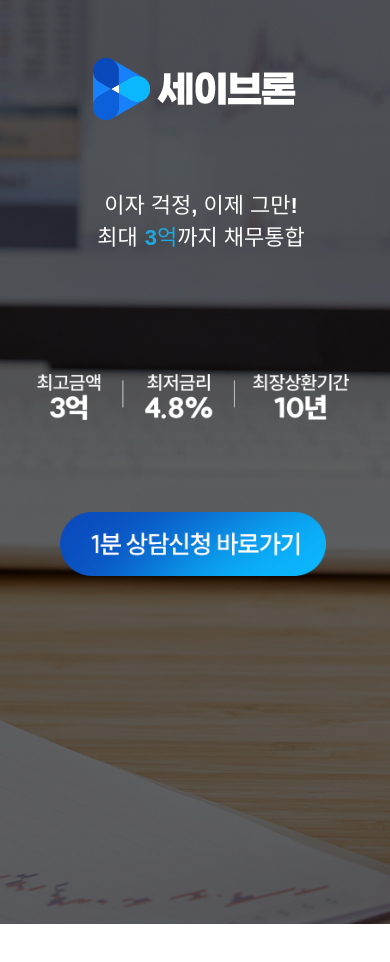
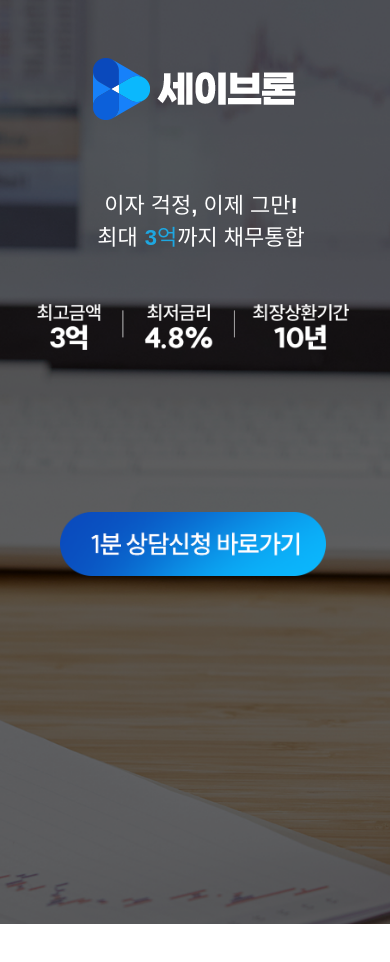
Before and after one commit to tara794600-bot/ziwon, a React (Vite) app: page / in a window 390 px wide. Shown: the top 962 px of the page. Built offline with nearby package versions, Linux system fonts and the light colour scheme.

Commit message:
Update App.css

```diff
--- a/src/App.css
+++ b/src/App.css
@@ -564,7 +564,7 @@ width: 80%;
 margin-left: 1px;
   margin-bottom: 80px;
    position: relative;
-  top: -110px;
+  top: -180px;
 
   }
   .상담신청{
```
